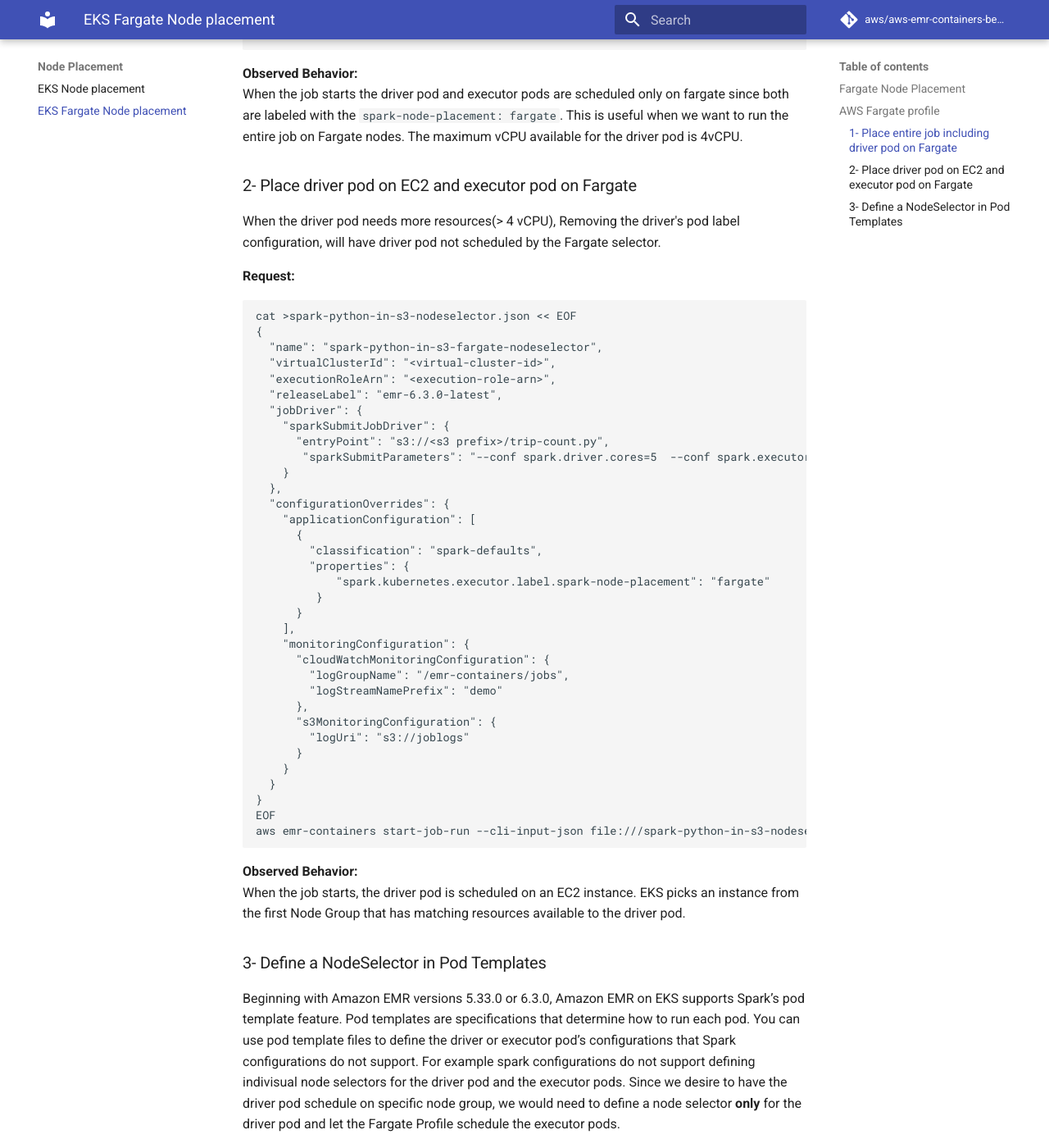
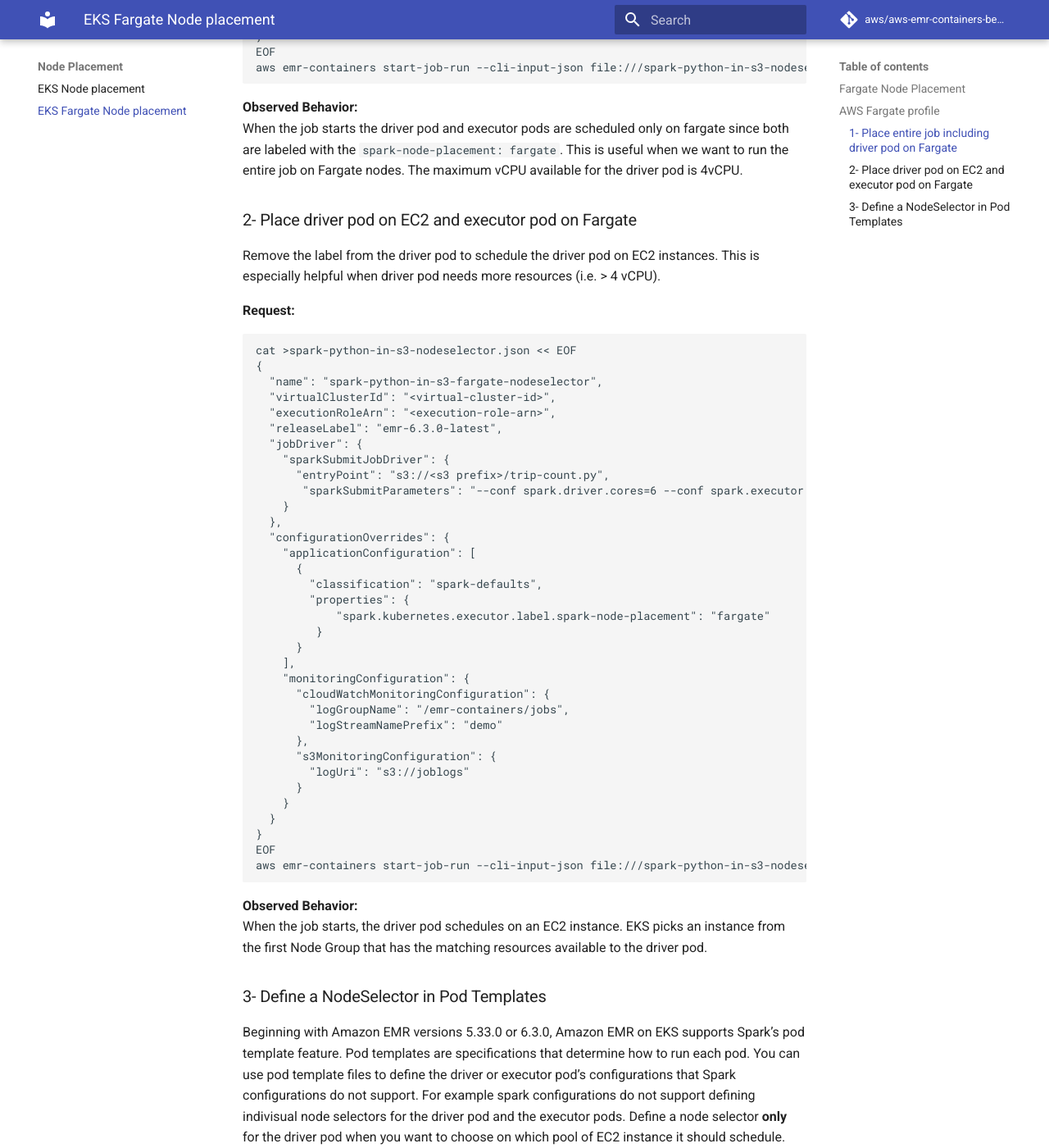
Before and after one commit to aws/aws-emr-containers-best-practices, an MkDocs documentation site: the page built from content/node-placement/docs/fargate-node-placement.md, in a window 1280 px wide and 1400 px high, scrolled down 1766 px. Shown: the whole window at 82% size. Built offline with MkDocs 1.6.1 and Material for MkDocs 9.7.7, drawn with Linux system fonts in a browser that asks for light colours; comment, search, counter and statistics services are not loaded; some of the changed text lies outside the part shown.

Commit message:
update the contents and review

````diff
--- a/content/node-placement/docs/fargate-node-placement.md
+++ b/content/node-placement/docs/fargate-node-placement.md
@@ -66,7 +67,7 @@
 When the job starts the driver pod and executor pods are scheduled only on fargate since both are labeled with the `spark-node-placement: fargate`. This is useful when we want to run the entire job on Fargate nodes. The maximum vCPU available for the driver pod is 4vCPU.
 
 ### 2- Place driver pod on EC2 and executor pod on Fargate
-When the driver pod needs more resources(> 4 vCPU), Removing the driver's pod label configuration, will have driver pod not scheduled by the Fargate selector.
+Remove the label from the driver pod to schedule the driver pod on EC2 instances. This is especially helpful when driver pod needs more resources (i.e. > 4 vCPU).
 
 **Request:**
 ```
@@ -79,7 +80,7 @@
   "jobDriver": {
     "sparkSubmitJobDriver": {
       "entryPoint": "s3://<s3 prefix>/trip-count.py",
-       "sparkSubmitParameters": "--conf spark.driver.cores=5  --conf spark.executor.memory=20G --conf spark.driver.memory=30G --conf spark.executor.cores=4"
+       "sparkSubmitParameters": "--conf spark.driver.cores=6 --conf spark.executor.memory=20G --conf spark.driver.memory=30G --conf spark.executor.cores=4"
     }
   },
   "configurationOverrides": {
@@ -107,11 +108,10 @@
 ```
 
 **Observed Behavior:**
-When the job starts, the driver pod is scheduled on an EC2 instance. EKS picks an instance from the first Node Group that has matching resources available to the driver pod.
-
+When the job starts, the driver pod schedules on an EC2 instance. EKS picks an instance from the first Node Group that has the matching resources available to the driver pod.
 
 ### 3- Define a NodeSelector in Pod Templates
-Beginning with Amazon EMR versions 5.33.0 or 6.3.0, Amazon EMR on EKS supports Spark’s pod template feature. Pod templates are specifications that determine how to run each pod. You can use pod template files to define the driver or executor pod’s configurations that Spark configurations do not support. For example spark configurations do not support defining indivisual node selectors for the driver pod and the executor pods. Since we desire to have the driver pod  schedule on specific node group, we would need to define a node selector **only** for the driver pod and let the Fargate Profile schedule the executor pods.
+Beginning with Amazon EMR versions 5.33.0 or 6.3.0, Amazon EMR on EKS supports Spark’s pod template feature. Pod templates are specifications that determine how to run each pod. You can use pod template files to define the driver or executor pod’s configurations that Spark configurations do not support. For example spark configurations do not support defining indivisual node selectors for the driver pod and the executor pods. Define a node selector **only** for the driver pod when you want to choose on which pool of EC2 instance it should schedule. Let the Fargate Profile schedule the executor pods.
 
 **Driver Pod Template**
 
@@ -129,7 +129,7 @@
   - name: spark-kubernetes-driver # This will be interpreted as Spark driver container
   ```
 
-  The pod template need to be stored onto a S3 location:
+  Store the pod template file onto a S3 location:
 
   ``` aws s3 cp /driver-pod-template.yaml s3://<your-bucket-name>/driver-pod-template.yaml```
 
@@ -173,3 +173,6 @@
 EOF
 aws emr-containers start-job-run --cli-input-json file:///spark-python-in-s3-nodeselector.json
 ```
+
+**Observed Behavior:**
+The driver pod schedules on an EC2 instance with enough capacity and matching label key / value with the node selector.
````
Also changed, not shown: other parts of content/node-placement/docs/fargate-node-placement.md (+3 -2 lines).
